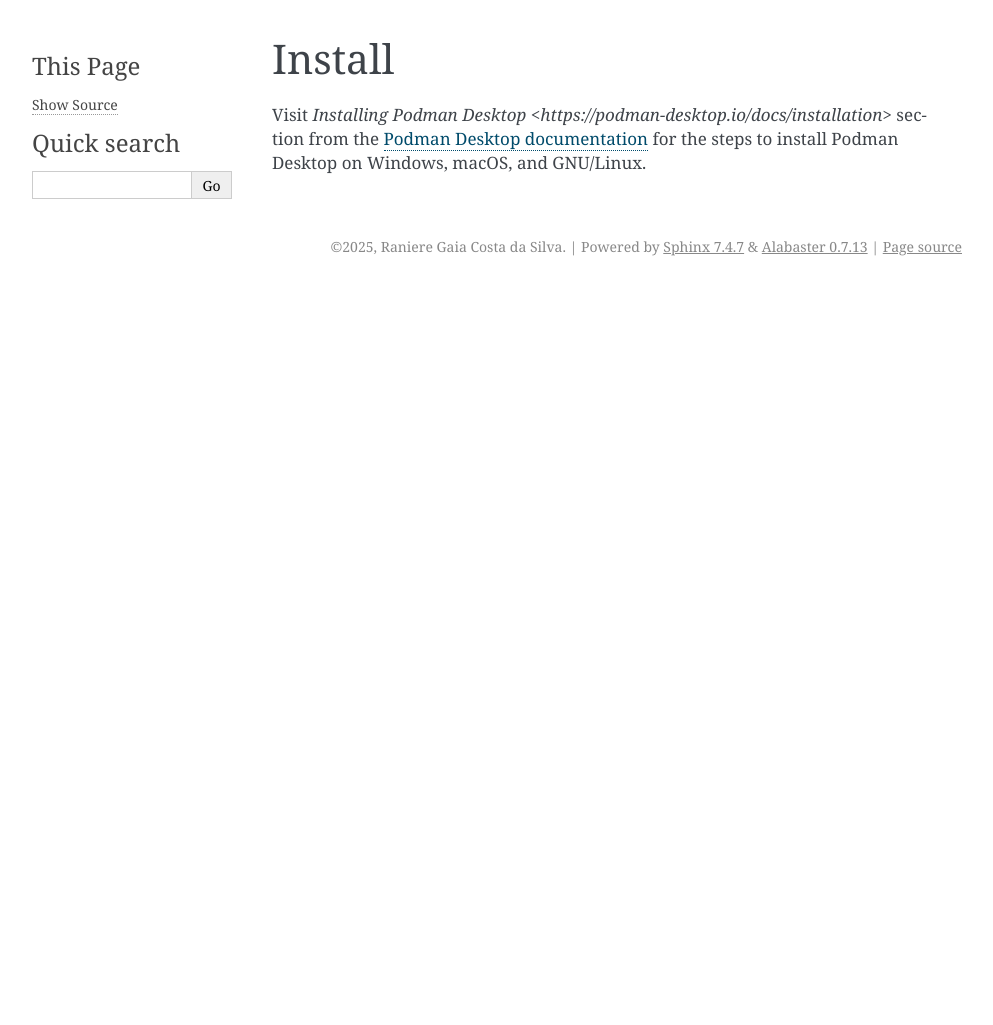
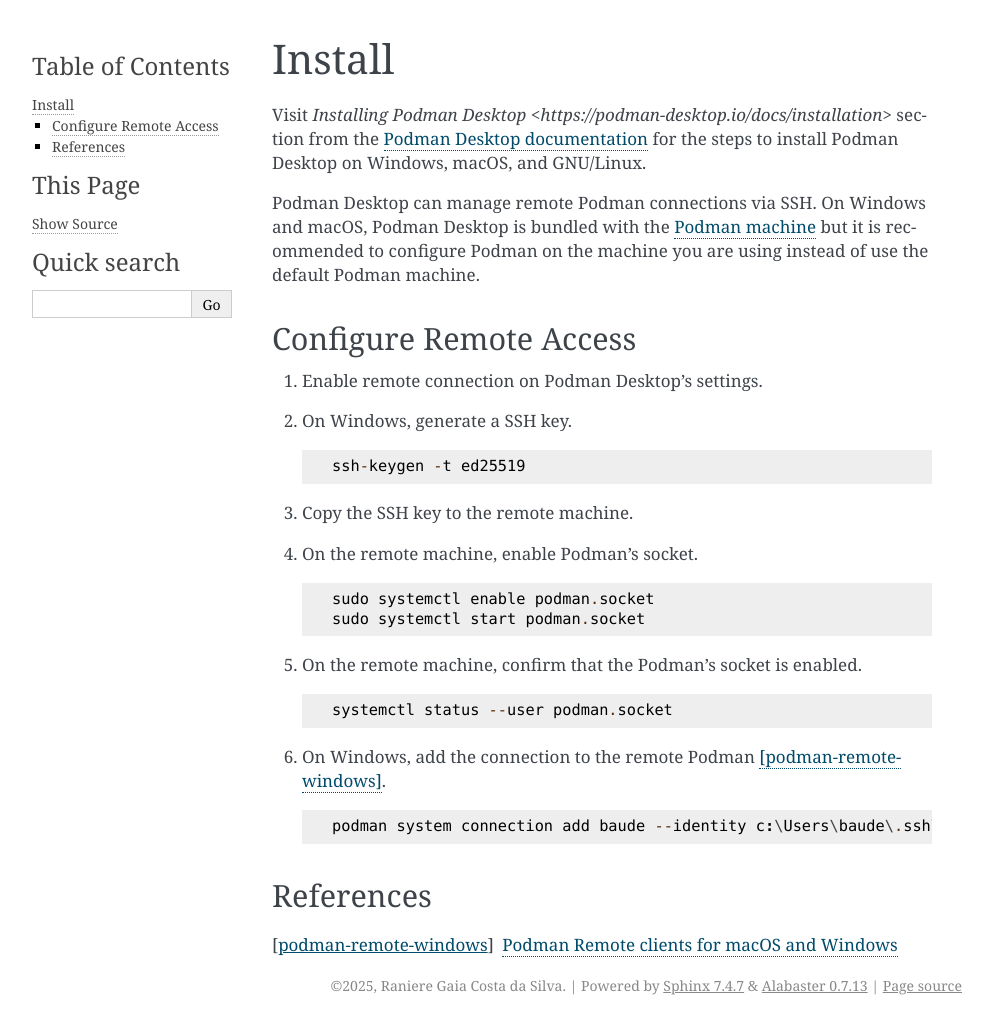
Before and after one commit to rgaiacs/rse-podman-tutorial, a Sphinx documentation site: the page built from source/install.rst, in a window 1280 px wide. Shown: the whole page, without its empty margins (148-1141 px from the left). Built offline with Sphinx 7.4.7, drawn with Linux system fonts in a browser that asks for light colours; before the commit the page ends 900 px from its top, so only the background shows below that.

Commit message:
Expand installation

```diff
--- a/source/index.rst
+++ b/source/index.rst
@@ -6,7 +6,7 @@
 Podman Desktop Tutorial
 =======================
 
-`Podman <https://podman.io/>`_ is an open source container management tool similar to `Docker <https://www.docker.com/>`_.
+`Podman <https://podman.io/>`_ is an open source container management tool similar to `Docker Engine <https://docs.docker.com/engine/>`_. And `Podman Desktop <https://podman-desktop.io/>`_ is open source client for Podman similar to `Docker Desktop <https://www.docker.com/products/docker-desktop/>`_.
 
 ============= ================== ==================
 Feature       Podman             Docker
--- a/source/install.rst
+++ b/source/install.rst
@@ -2,3 +2,32 @@ Install
 =======
 
 Visit `Installing Podman Desktop <https://podman-desktop.io/docs/installation>` section from the `Podman Desktop documentation <https://podman-desktop.io/docs/>`_ for the steps to install Podman Desktop on Windows, macOS, and GNU/Linux.
+
+Podman Desktop can manage remote Podman connections via SSH. On Windows and macOS, Podman Desktop is bundled with the `Podman machine <https://podman-desktop.io/docs/podman/creating-a-podman-machine>`_ but it is recommended to configure Podman on the machine you are using instead of use the default Podman machine.
+
+Configure Remote Access
+-----------------------
+
+1. Enable remote connection on Podman Desktop's settings.
+2. On Windows, generate a SSH key. ::
+
+    ssh-keygen -t ed25519
+
+3. Copy the SSH key to the remote machine.
+4. On the remote machine, enable Podman's socket. ::
+
+    sudo systemctl enable podman.socket
+    sudo systemctl start podman.socket
+
+5. On the remote machine, confirm that the Podman's socket is enabled. ::
+
+    systemctl status --user podman.socket
+
+6. On Windows, add the connection to the remote Podman [podman-remote-windows]_. ::
+
+    podman system connection add baude --identity c:\Users\baude\.ssh\id_rsa ssh://192.168.122.1/run/user/1000/podman/podman.sock
+
+References
+----------
+
+.. [podman-remote-windows] `Podman Remote clients for macOS and Windows <https://github.com/containers/podman/blob/main/docs/tutorials/mac_win_client.md>`_
```
